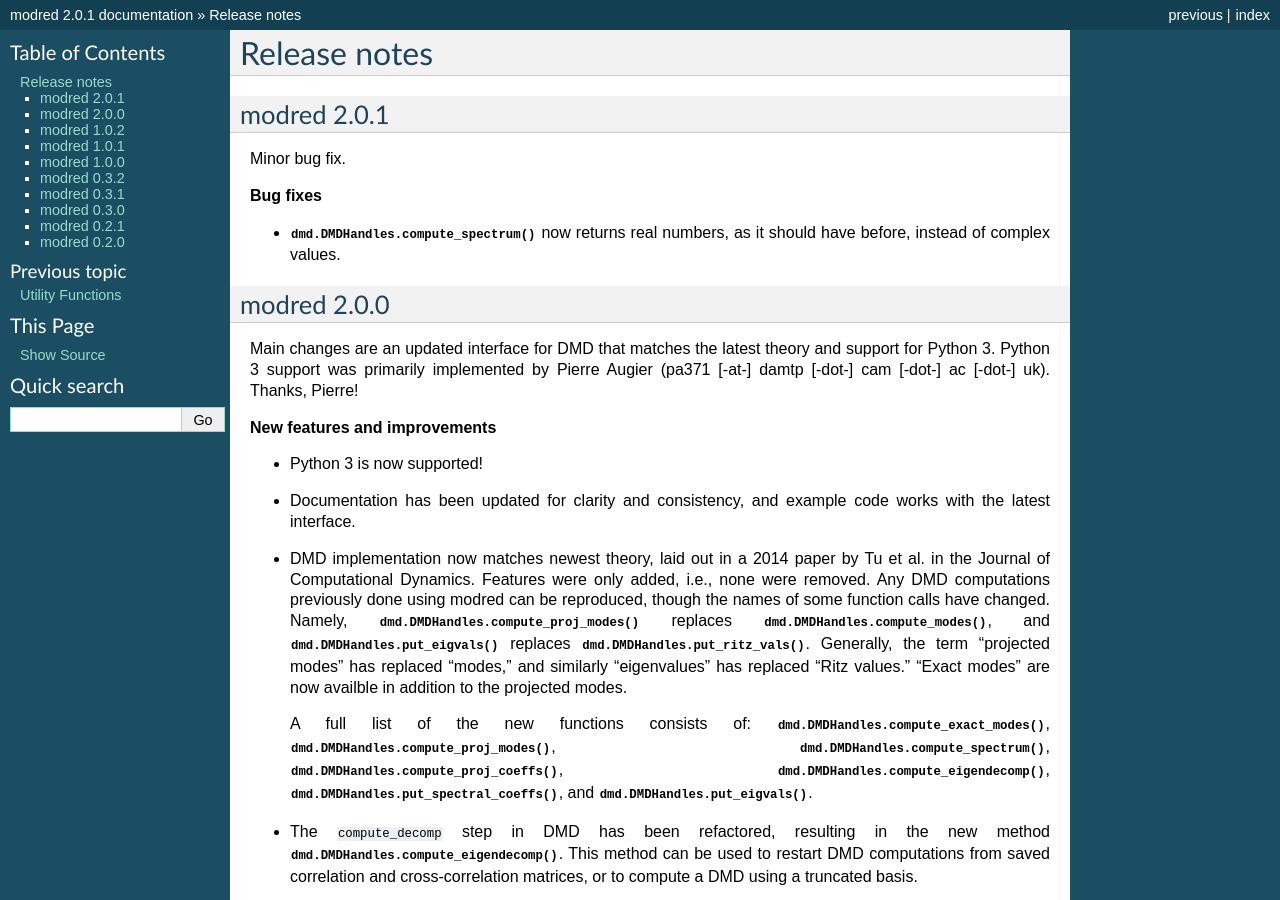
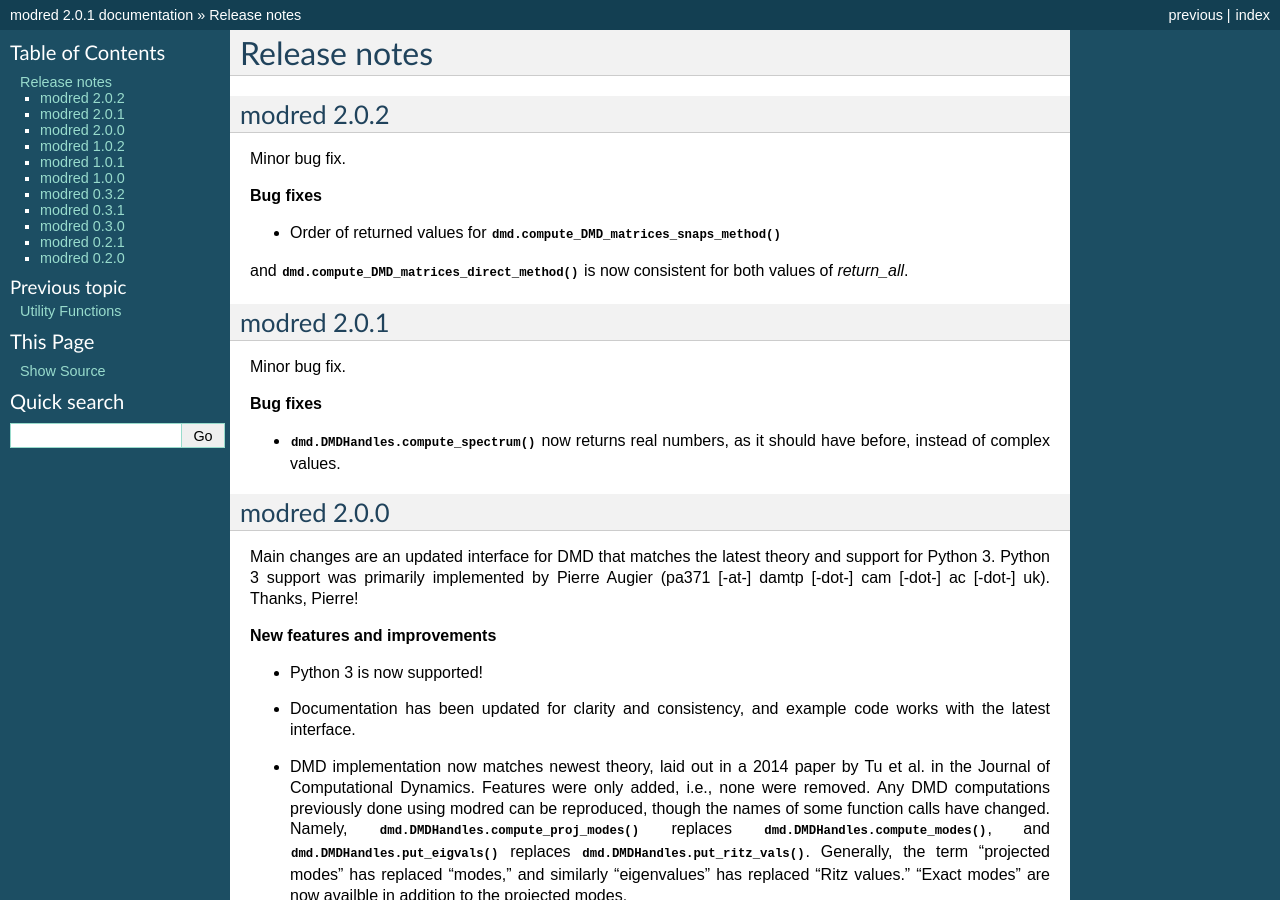
Before and after one commit to belson17/modred, a Sphinx documentation site: the page built from doc/release_notes.rst, in a window 1280 px wide and 900 px high. Built offline with Sphinx 7.4.7, drawn with Linux system fonts in a browser that asks for light colours; formulas are drawn with MathJax 3; the version number is read from the project's files by our own code.

Commit message:
Fixed order of return values in DMD matrix methods.

```diff
--- a/doc/release_notes.rst
+++ b/doc/release_notes.rst
@@ -1,6 +1,19 @@
 =============
 Release notes
 =============
+
+
+------------
+modred 2.0.2
+------------
+
+Minor bug fix.
+
+**Bug fixes**
+
+* Order of returned values for :py:func:`dmd.compute_DMD_matrices_snaps_method`
+and :py:func:`dmd.compute_DMD_matrices_direct_method` is now consistent for both
+values of `return_all`.
 
 
 ------------
```
Also changed, not shown: 2 other files.
